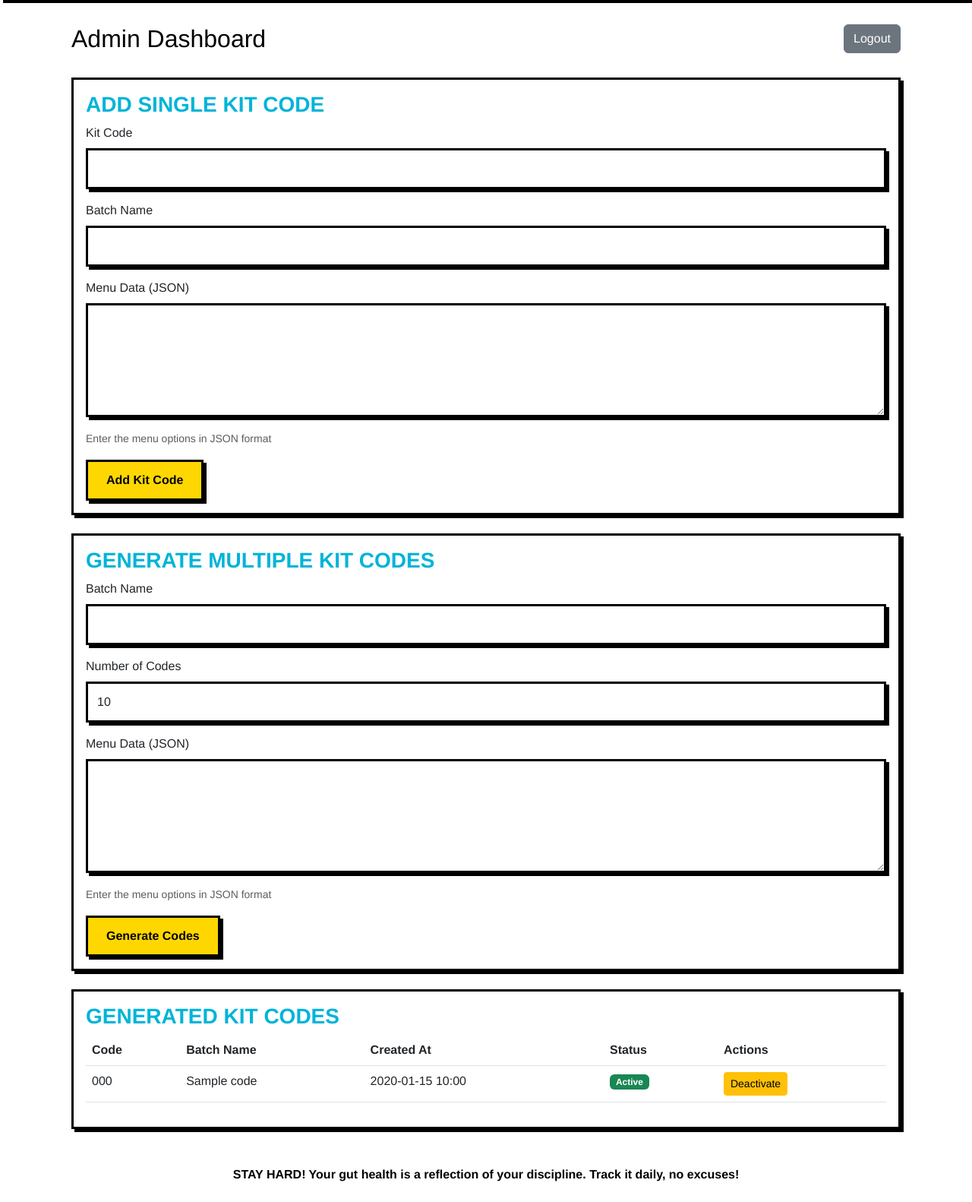
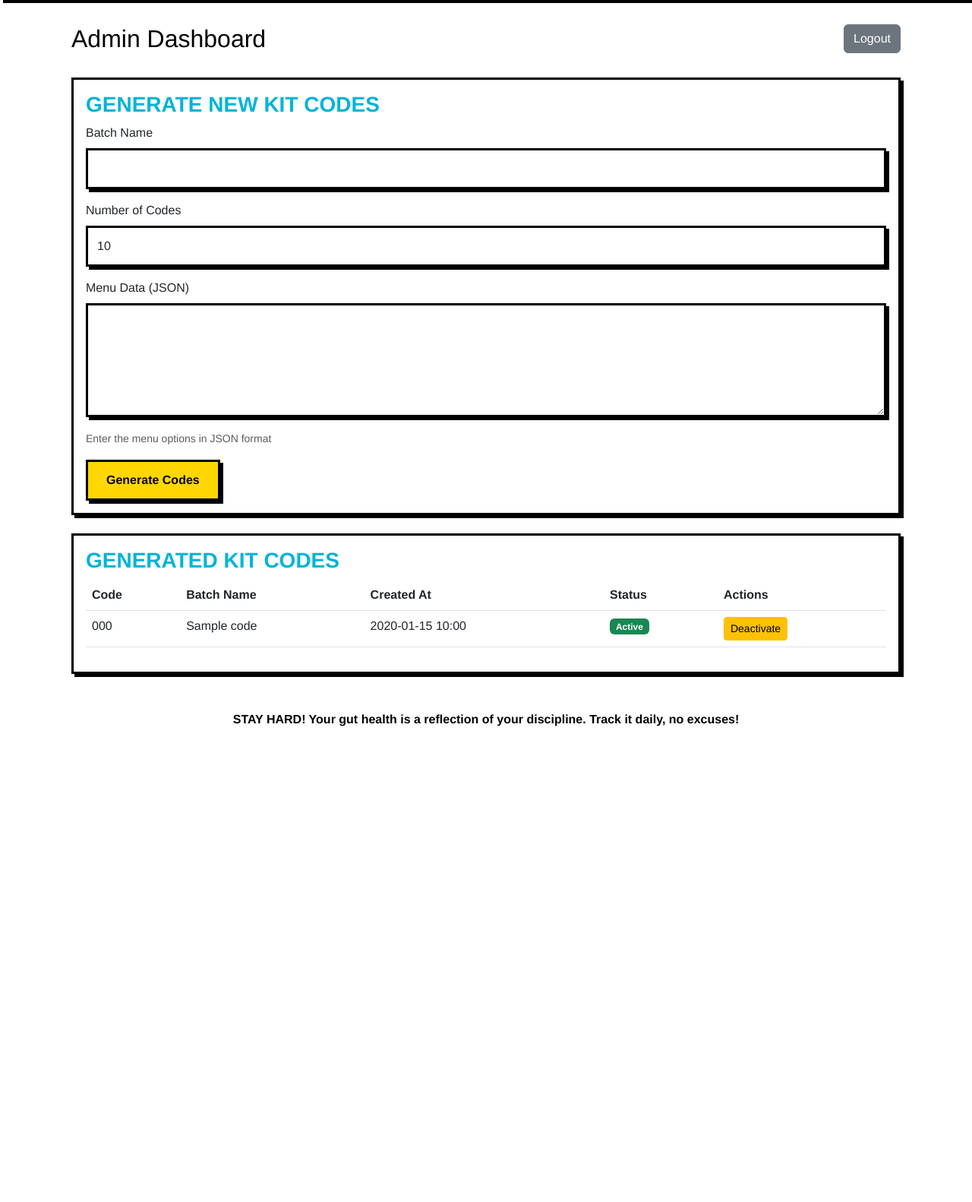
Before and after one commit to dhruv1710/ZuMicrobiome, a Flask app: page /admin/dashboard in a window 1280 px wide. Shown: the part 68-1650 px from the top of the page at 76% size. After the commit the page ends 1024 px from the top, so only its background shows below. Run offline with Flask 3, Linux system fonts and the light colour scheme; the visitor is signed in with stand-in values (Sample User, id 1); tables that the repository leaves empty hold one stand-in row (values such as "Sample post"); some libraries are stand-ins or nearby versions; some web fonts are replaced.

Commit message:
Restored to '22523bee1b1eea22195471ba7eb776fb1737032b'
Replit-Restored-To:22523bee1b1eea22195471ba7eb776fb1737032b

```diff
--- a/app.py
+++ b/app.py
@@ -93,37 +93,6 @@ def admin_dashboard():
     from models import KitCode
     kit_codes = KitCode.query.order_by(KitCode.created_at.desc()).all()
     return render_template('admin/dashboard.html', kit_codes=kit_codes)
-
-@app.route('/admin/add-code', methods=['POST'])
-@admin_required
-def add_kit_code():
-    from models import KitCode, AnonymousUser
-    code = request.form.get('code')
-    batch_name = request.form.get('batch_name')
-    menu_data = request.form.get('menu_data')
-
-    try:
-        menu_json = json.loads(menu_data) if menu_data else {}
-    except json.JSONDecodeError:
-        flash('Invalid JSON format for menu data', 'error')
-        return redirect(url_for('admin_dashboard'))
-
-    # Create KitCode entry
-    kit_code = KitCode(
-        code=code,
-        batch_name=batch_name,
-        menu_data=menu_json,
-        created_by=session['admin_id']
-    )
-    db.session.add(kit_code)
-
-    # Create corresponding AnonymousUser entry
-    anon_user = AnonymousUser(kit_id=code)
-    db.session.add(anon_user)
-
-    db.session.commit()
-    flash('Successfully added new kit code', 'success')
-    return redirect(url_for('admin_dashboard'))
 
 @app.route('/admin/generate-codes', methods=['POST'])
 @admin_required
--- a/templates/admin/dashboard.html
+++ b/templates/admin/dashboard.html
@@ -11,33 +11,10 @@
         </div>
     </div>
 
-    <!-- Manual Kit Code Addition -->
+    <!-- Kit Code Generation -->
     <div class="card mb-4">
         <div class="card-body">
-            <h3 class="card-title">Add Single Kit Code</h3>
-            <form method="POST" action="{{ url_for('add_kit_code') }}">
-                <div class="mb-3">
-                    <label for="code" class="form-label">Kit Code</label>
-                    <input type="text" class="form-control" id="code" name="code" required>
-                </div>
-                <div class="mb-3">
-                    <label for="single_batch_name" class="form-label">Batch Name</label>
-                    <input type="text" class="form-control" id="single_batch_name" name="batch_name" required>
-                </div>
-                <div class="mb-3">
-                    <label for="single_menu_data" class="form-label">Menu Data (JSON)</label>
-                    <textarea class="form-control" id="single_menu_data" name="menu_data" rows="5"></textarea>
-                    <small class="text-muted">Enter the menu options in JSON format</small>
-                </div>
-                <button type="submit" class="btn btn-primary">Add Kit Code</button>
-            </form>
-        </div>
-    </div>
-
-    <!-- Bulk Kit Code Generation -->
-    <div class="card mb-4">
-        <div class="card-body">
-            <h3 class="card-title">Generate Multiple Kit Codes</h3>
+            <h3 class="card-title">Generate New Kit Codes</h3>
             <form method="POST" action="{{ url_for('generate_kit_codes') }}">
                 <div class="mb-3">
                     <label for="batch_name" class="form-label">Batch Name</label>
```
